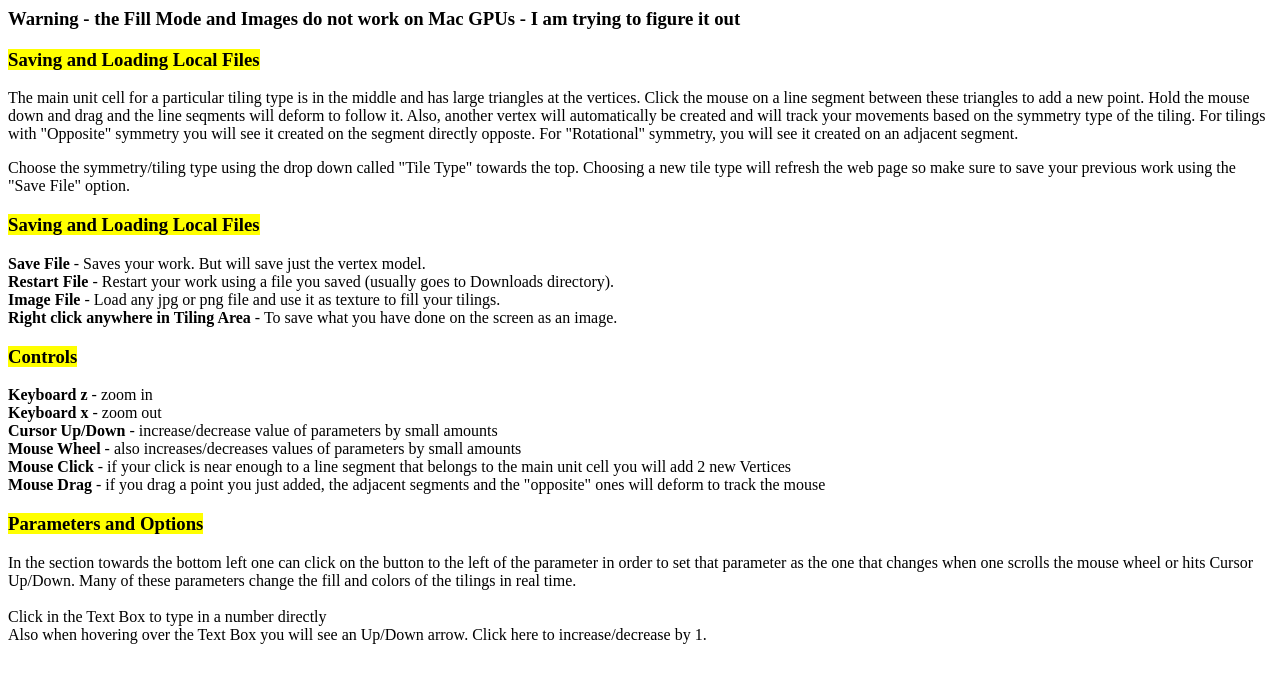
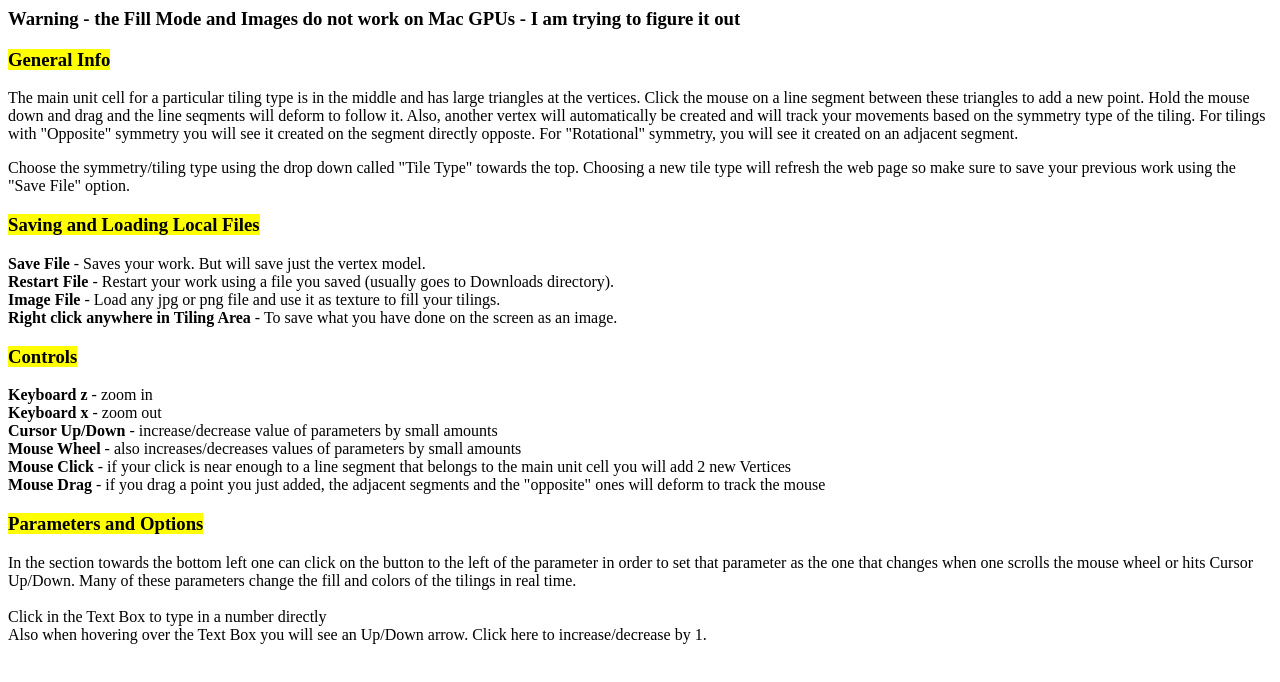
Before and after one commit to philbertani/philbertani.github.io, a plain HTML site: page tilophile/tilophile_instructions.html in a window 1280 px wide. Drawn offline with Linux system fonts and the light colour scheme.

Commit message:
Update tilophile_instructions.html

```diff
--- a/tilophile/tilophile_instructions.html
+++ b/tilophile/tilophile_instructions.html
@@ -2,7 +2,7 @@
 
 <h3> Warning - the Fill Mode and Images do not work on Mac GPUs - I am trying to figure it out </h3>
 
-<h3><mark> Saving and Loading Local Files </mark></h3>
+<h3><mark> General Info </mark></h3>
 
 <p> The main unit cell for a particular tiling type is in the middle and has large triangles at the vertices.
 Click the mouse on a line segment between these triangles to add a new point.
```
